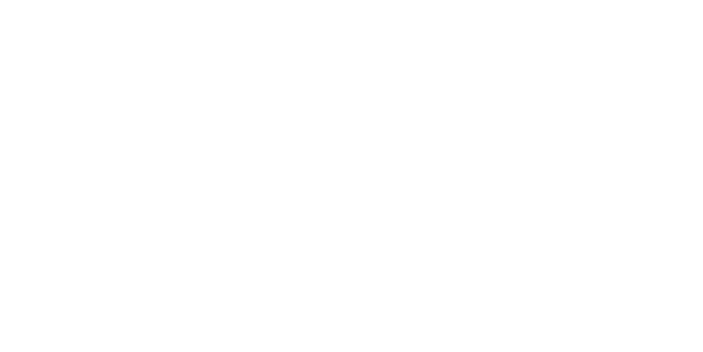
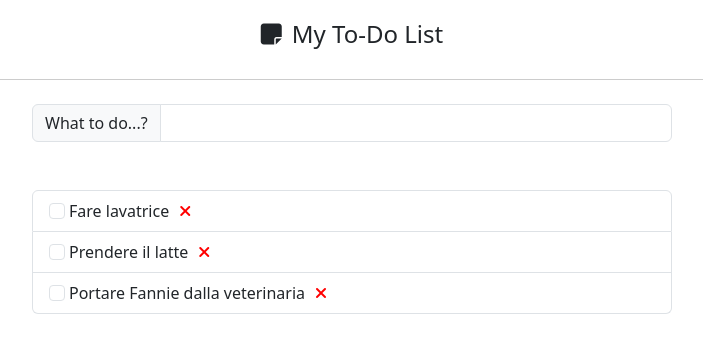
Before and after one commit to lucamincuzzi/vue-todolist, a plain HTML site: page index.html in a window 1280 px wide. Shown: the whole page, without its empty margins (288-991 px from the left). Drawn offline with nearby package versions, Linux system fonts and the light colour scheme.

Commit message:
add: Milestone 1, Bonus 2

```diff
--- a/css/style.css
+++ b/css/style.css
@@ -3,3 +3,32 @@
     padding: 0;
     box-sizing: border-box;
 }
+
+header {
+    text-align: center;
+    font-size: 1.5rem;
+    height: 80px;
+    padding: 1rem;
+    border-bottom: 1px solid rgba(0, 0, 0, 0.2);
+}
+
+header span {
+    margin-left: 10px;
+}
+
+.insert {
+    width: 50%;
+}
+
+.list-group {
+    width: 50%;
+}
+
+.list-group i {
+    margin-left: 10px;
+    color: red;
+}
+
+.list-group-item .checked {
+    text-decoration: line-through;
+}
--- a/index.html
+++ b/index.html
@@ -3,7 +3,7 @@
   <head>
     <meta charset="UTF-8" />
     <meta name="viewport" content="width=device-width, initial-scale=1.0" />
-    <title>To-do</title>
+    <Title>To-do</Title>
     <!-- Bootstrap -->
     <link
       href="https://cdn.jsdelivr.net/npm/bootstrap@5.3.2/dist/css/bootstrap.min.css"
@@ -23,12 +23,32 @@
     <link rel="stylesheet" href="css/style.css" />
   </head>
   <body>
-    <div id="app"></div>
+    <div id="app">
+      <header>
+        <i class="fa-solid fa-note-sticky"></i><span>My To-Do List</span>
+      </header>
+      <!-- Form di aggiunta to-do -->
+      <div class="input-group insert mx-auto mt-4 mb-3">
+        <span class="input-group-text" id="inputGroup-sizing-default">What to do...?</span>
+        <input type="text" class="form-control" aria-label="Sizing example input" aria-describedby="inputGroup-sizing-default">
+      </div>
+      <!-- /Form di aggiunta to-do -->
+      <!-- Lista di to-do -->
+      <ul class="list-group mt-5 mx-auto">
+        <li v-for="(item, index) in todo" class="list-group-item">
+          <input class="form-check-input me-1" type="checkbox" value="" :id="item.text">
+          <label class="form-check-label stretched-link" :class="item.done === true ? 'checked' : ''" :for="item.text" @click="checked(index)">{{ todo[index].text }}</label>
+          <i class="fa-solid fa-xmark"></i>
+        </li>
+        </li>
+      </ul>
+      <!-- /Lista di to-do -->
+    </div>
     <!-- Scripts -->
-        <!-- Vuejs -->
-        <script src="https://unpkg.com/vue@3/dist/vue.global.js"></script>
-        <!-- Custom script -->
-        <script src="js/script.js"></script>
+    <!-- Vuejs -->
+    <script src="https://unpkg.com/vue@3/dist/vue.global.js"></script>
+    <!-- Custom script -->
+    <script src="js/script.js"></script>
     <!-- /Scripts -->
   </body>
 </html>
--- a/js/script.js
+++ b/js/script.js
@@ -2,10 +2,35 @@ const { createApp } = Vue;
 
 createApp({
   data() {
-    return {};
+    return {
+      todo: [
+        {
+          text: "Fare lavatrice",
+          done: false,
+        },
+        {
+          text: "Prendere il latte",
+          done: false,
+        },
+        {
+          text: "Portare Fannie dalla veterinaria",
+          done: false,
+        },
+      ],
+    };
   },
   created() {
     console.log("Ciao");
   },
-  methods: {},
+  methods: {
+    checked: function (index) {
+      if (this.todo[index].done === false) {
+        this.todo[index].done = true;
+        console.log(this.todo[index].text, ":", "Fatto");
+      } else {
+        this.todo[index].done = false;
+        console.log(this.todo[index].text, ":", "Non fatto");
+      }
+    },
+  },
 }).mount("#app");
```
Also changed, not shown: 1 other file.
